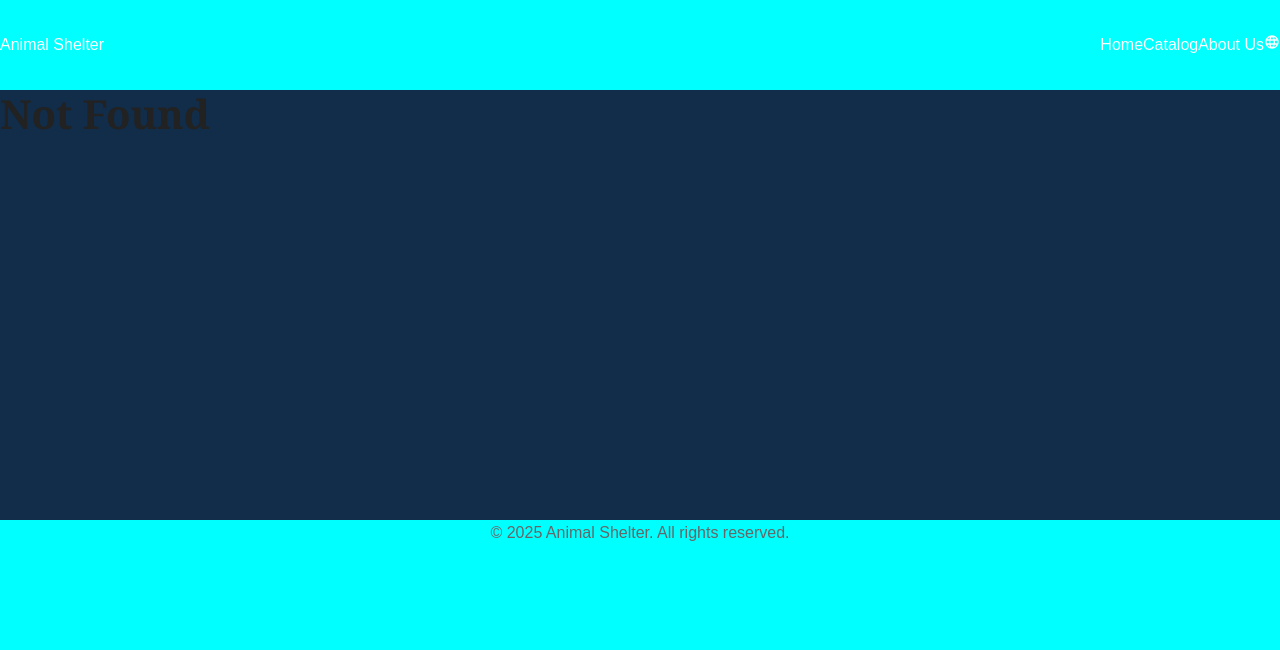
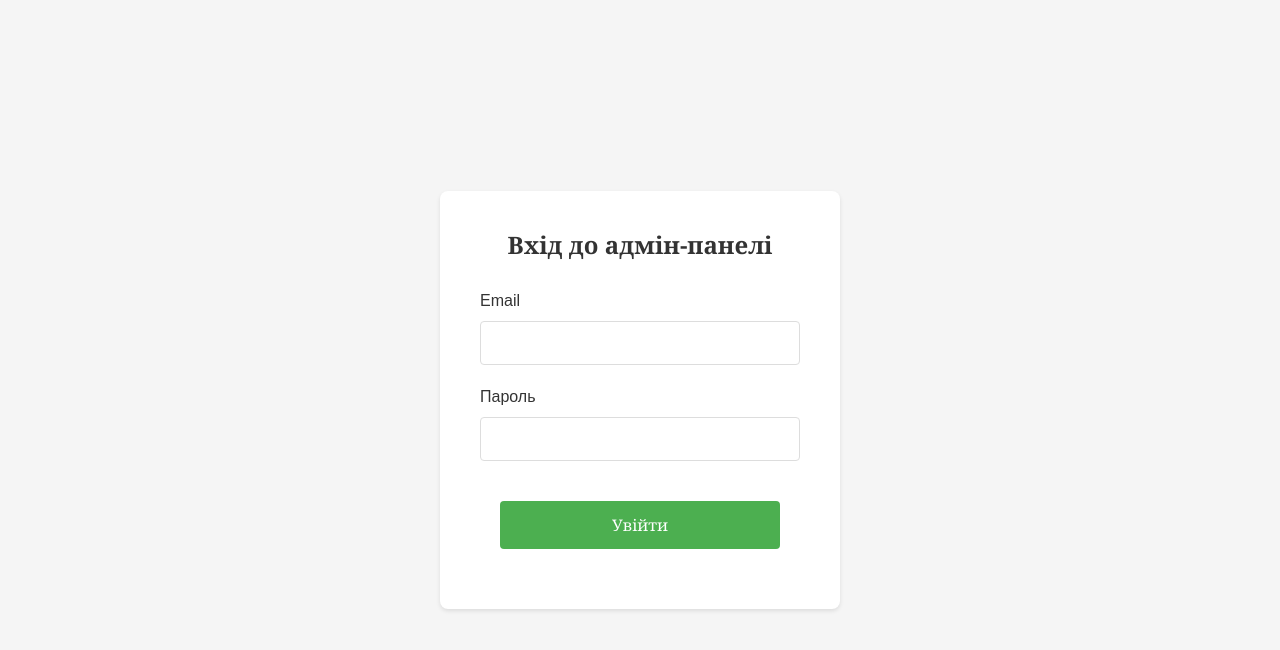
Before and after one commit to EvgeniaKurasova/react_quality_project, a React (Create React App) app: page /login in a window 1280 px wide. Before the commit this address had no page. Shown: the top 650 px of the page. Built offline with nearby package versions, Linux system fonts and the light colour scheme.

Commit message:
add request form

```diff
--- a/src/App.jsx
+++ b/src/App.jsx
@@ -6,6 +6,8 @@ import Home from './pages/Home'
 import AnimalList from './pages/AnimalList'
 import About from './pages/About'
 import Admin from './pages/Admin'
+import Login from './pages/Login'
+import ProtectedRoute from './components/ProtectedRoute'
 
 function App() {
   return (
@@ -20,7 +22,15 @@ function App() {
         </Route>
 
         {/* Адмін-панель без Layout */}
-        <Route path="/admin/*" element={<Admin />} />
+        <Route
+          path="/admin/*"
+          element={
+            <ProtectedRoute>
+              <Admin />
+            </ProtectedRoute>
+          }
+        />
+        <Route path="login" element={<Login />} />
       </Routes>
     </BrowserRouter>
   )
--- a/src/components/AdoptionRequest.jsx
+++ b/src/components/AdoptionRequest.jsx
@@ -1,13 +1,28 @@
 const AdoptionRequest = () => {
   return (
-    <div>
-      <input>name</input>
-      <input>city</input>
-      <input>phone</input>
-      <input>gmail</input>
-      <input>comment</input>
-      <button>send request</button>
-    </div>
+    <form>
+      <div>
+        <label>Name</label>
+        <input type="name" id="name" value="" onChange="" required />
+      </div>
+      <div>
+        <label>City</label>
+        <input type="city" id="city" value="" onChange="" />
+      </div>
+      <div>
+        <label>Phone</label>
+        <input type="phone" id="phone" value="" onChange="" required />
+      </div>
+      <div>
+        <label>Email</label>
+        <input type="email" id="email" value="" onChange="" required />
+      </div>
+      <div>
+        <label>Comment</label>
+        <input type="comment" id="comment" value="" onChange="" />
+      </div>
+      <button>Send request</button>
+    </form>
   )
 }
 
--- /dev/null
+++ b/src/components/ProtectedRoute.jsx
@@ -0,0 +1,12 @@
+import { Navigate } from 'react-router-dom'
+
+function ProtectedRoute({ children }) {
+  const isAuthenticated = localStorage.getItem('isAuthenticated') === 'true'
+
+  if (!isAuthenticated) {
+    return <Navigate to="/login" replace />
+  }
+
+  return children
+}
+export default ProtectedRoute
--- a/src/components/admin/AnimalsTable.module.css
+++ b/src/components/admin/AnimalsTable.module.css
@@ -62,16 +62,3 @@
   box-shadow: 0 1px 3px rgba(0, 0, 0, 0.1);
   color: #666;
 }
-
-.add-button {
-  padding: 8px 16px;
-  border: none;
-  border-radius: 4px;
-  background-color: #4caf50;
-  color: white;
-  cursor: pointer;
-}
-
-.add-button:hover {
-  background-color: #45a049;
-}
--- a/src/pages/AnimalList.jsx
+++ b/src/pages/AnimalList.jsx
@@ -1,5 +1,6 @@
 import { useState } from 'react'
 import Filter from '../components/Filter'
+import AdoptionRequest from '../components/AdoptionRequest'
 
 const AnimalList = () => {
   return (
@@ -7,6 +8,7 @@ const AnimalList = () => {
       <button>Застосувати фільтр</button>
       <button>Скинути фільтр</button>
       <Filter />
+      <AdoptionRequest />
     </div>
   )
 }
--- /dev/null
+++ b/src/pages/Login.jsx
@@ -0,0 +1,78 @@
+import { useState } from 'react'
+import { useNavigate } from 'react-router-dom'
+import styles from './Login.module.css'
+
+export default function Login() {
+  const [login, setLogin] = useState({
+    email: '',
+    password: '',
+  })
+  const [error, setError] = useState('')
+  const navigate = useNavigate()
+
+  //   const handleChange = (e) => {
+  //     const { name, value } = e.target
+  //     setLogin((prev) => ({
+  //       ...prev,
+  //       [name]: value,
+  //     }))
+  //     setError('') // Clear error when user types
+  //   }
+
+  function handleInputLoginChange(e, name) {
+    setLogin({ ...login, [name]: e.target.value })
+    setError('') // Clear error when user types
+  }
+  const handleSubmit = (e) => {
+    e.preventDefault()
+    alert(JSON.stringify(login))
+    // Check credentials
+    if (login.email === 'admin@example.com' && login.password === 'admin123') {
+      // Store authentication state
+      localStorage.setItem('isAuthenticated', 'true')
+      navigate('/admin')
+    } else {
+      setError('Невірний email або пароль')
+    }
+  }
+
+  return (
+    <div className={styles.loginPage}>
+      <div className={styles.loginContainer}>
+        <div className={styles.loginHeader}>
+          <h1>Вхід до адмін-панелі</h1>
+        </div>
+
+        <form onSubmit={handleSubmit} className={styles.loginForm}>
+          <div className={styles.inputGroup}>
+            <label htmlFor="email">Email</label>
+            <input
+              type="email"
+              id="email"
+              value={login.email}
+              onChange={(e) => handleInputLoginChange(e, 'email')}
+              required
+            />
+          </div>
+
+          <div className={styles.inputGroup}>
+            <label htmlFor="password">Пароль</label>
+            <input
+              type="password"
+              id="password"
+              value={login.password}
+              onChange={(e) => handleInputLoginChange(e, 'password')}
+              required
+            />
+          </div>
+
+          {error && <div className={styles.errorMessage}>{error}</div>}
+
+          <button type="submit" className={styles.submitButton}>
+            Увійти
+          </button>
+        </form>
+      </div>
+    </div>
+  )
+}
--- /dev/null
+++ b/src/pages/Login.module.css
@@ -0,0 +1,81 @@
+.loginPage {
+  min-height: 100vh;
+  background-color: #f5f5f5;
+  display: flex;
+  align-items: center;
+  justify-content: center;
+  padding: 20px;
+}
+
+.loginContainer {
+  background-color: white;
+  padding: 40px;
+  border-radius: 8px;
+  box-shadow: 0 2px 4px rgba(0, 0, 0, 0.1);
+  width: 100%;
+  max-width: 400px;
+}
+
+.loginHeader {
+  text-align: center;
+  margin-bottom: 30px;
+}
+
+.loginHeader h1 {
+  margin: 0;
+  color: #333;
+  font-size: 24px;
+}
+
+.loginForm {
+  display: flex;
+  flex-direction: column;
+  gap: 20px;
+}
+
+.inputGroup {
+  display: flex;
+  flex-direction: column;
+  gap: 8px;
+}
+
+.inputGroup label {
+  font-weight: 500;
+  color: #333;
+}
+
+.inputGroup input {
+  padding: 12px;
+  border: 1px solid #ddd;
+  border-radius: 4px;
+  font-size: 16px;
+  font-family: inherit;
+}
+
+.inputGroup input:focus {
+  outline: none;
+  border-color: #4caf50;
+}
+
+.errorMessage {
+  color: #dc3545;
+  font-size: 14px;
+  text-align: center;
+  margin-top: -10px;
+}
+
+.submitButton {
+  padding: 12px 24px;
+  background-color: #4caf50;
+  color: white;
+  border: none;
+  border-radius: 4px;
+  font-size: 16px;
+  cursor: pointer;
+  font-family: 'Georgia', sans-serif;
+  margin-top: 20px;
+}
+
+.submitButton:hover {
+  background-color: #45a049;
+}
```
